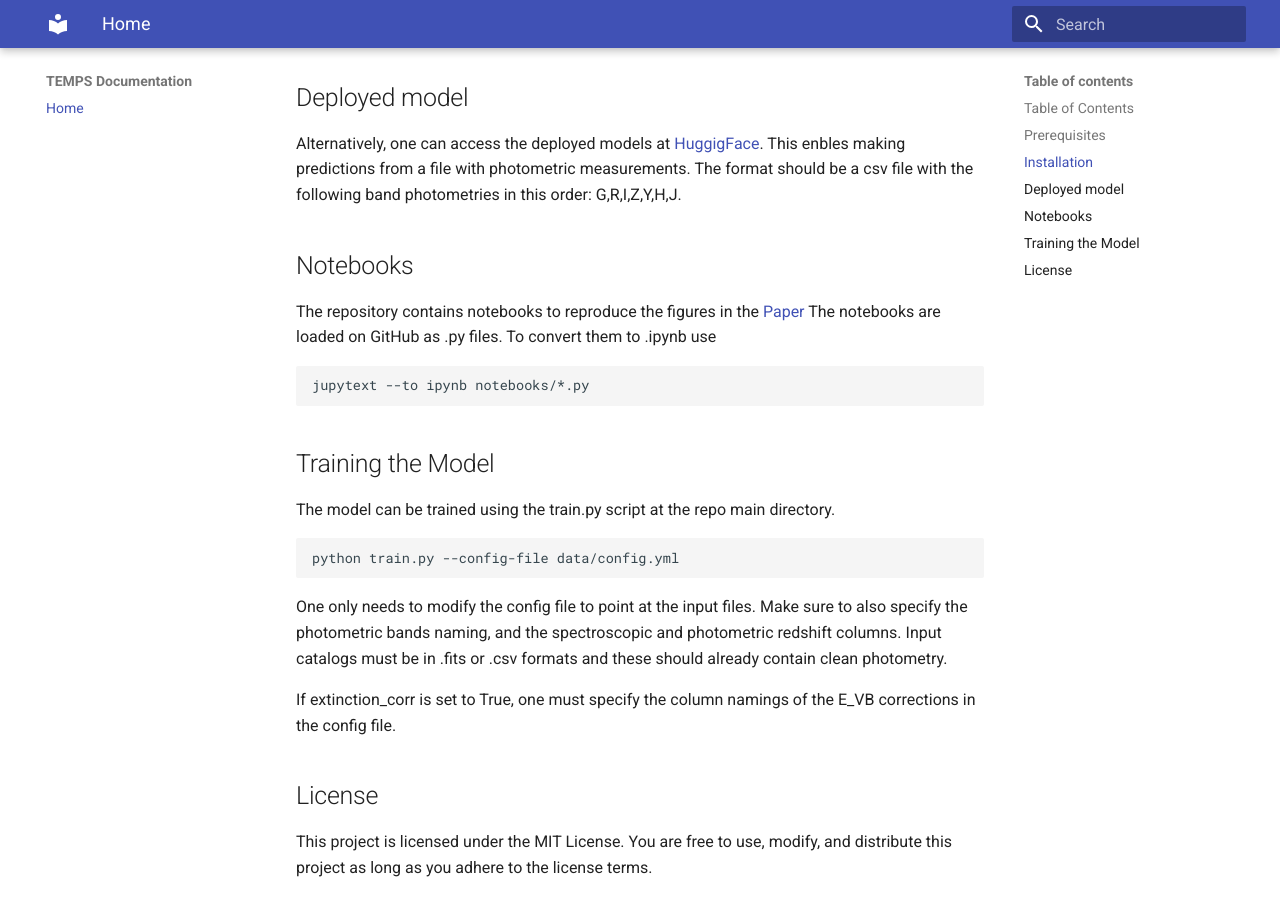
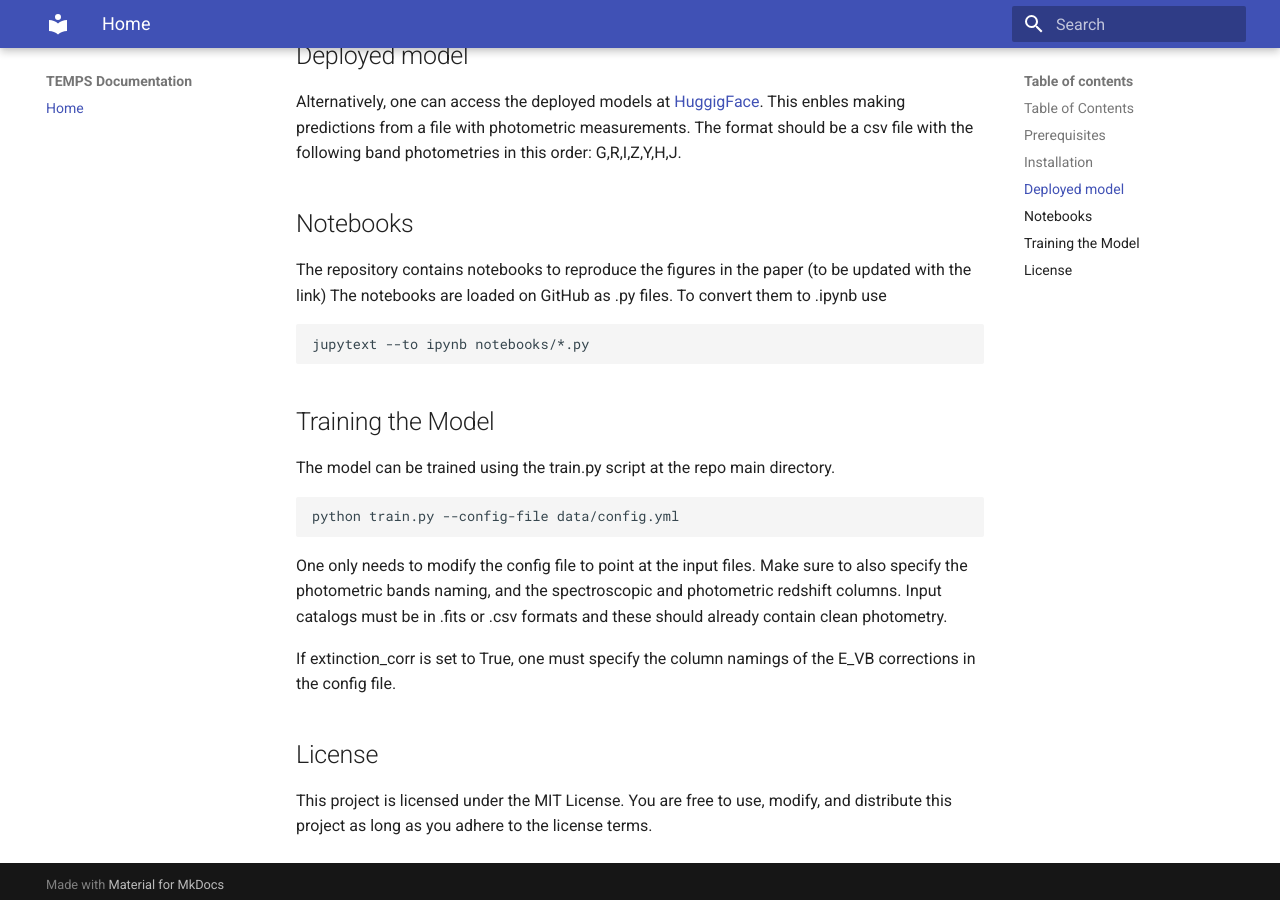
Before and after one commit to lauracabayol/TEMPS, an MkDocs documentation site: the page built from docs/docs/index.md, in a window 1280 px wide and 900 px high, scrolled down 1326 px. Built offline with MkDocs 1.6.1 and Material for MkDocs 9.7.7, drawn with Linux system fonts in a browser that asks for light colours; some of the changed text lies outside the part shown.

Commit message:
fix docs

````diff
--- a/docs/docs/index.md
+++ b/docs/docs/index.md
@@ -49,7 +46,7 @@
 
 
 ## Notebooks
-The repository contains notebooks to reproduce the figures in the [Paper](paper)
+The repository contains notebooks to reproduce the figures in the paper (to be updated with the link)
 The notebooks are loaded on GitHub as .py files. To convert them to .ipynb use <jupytext>
 
 ```bash
````
Also changed, not shown: other parts of docs/docs/index.md (+0 -3 lines).
